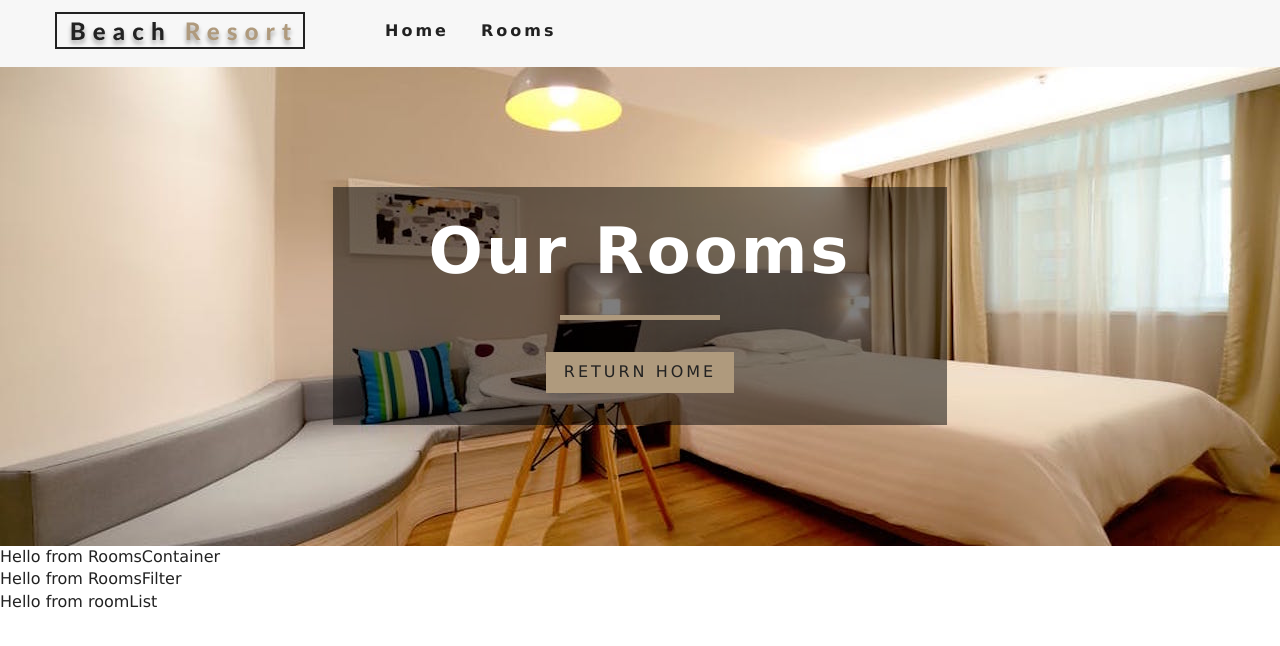
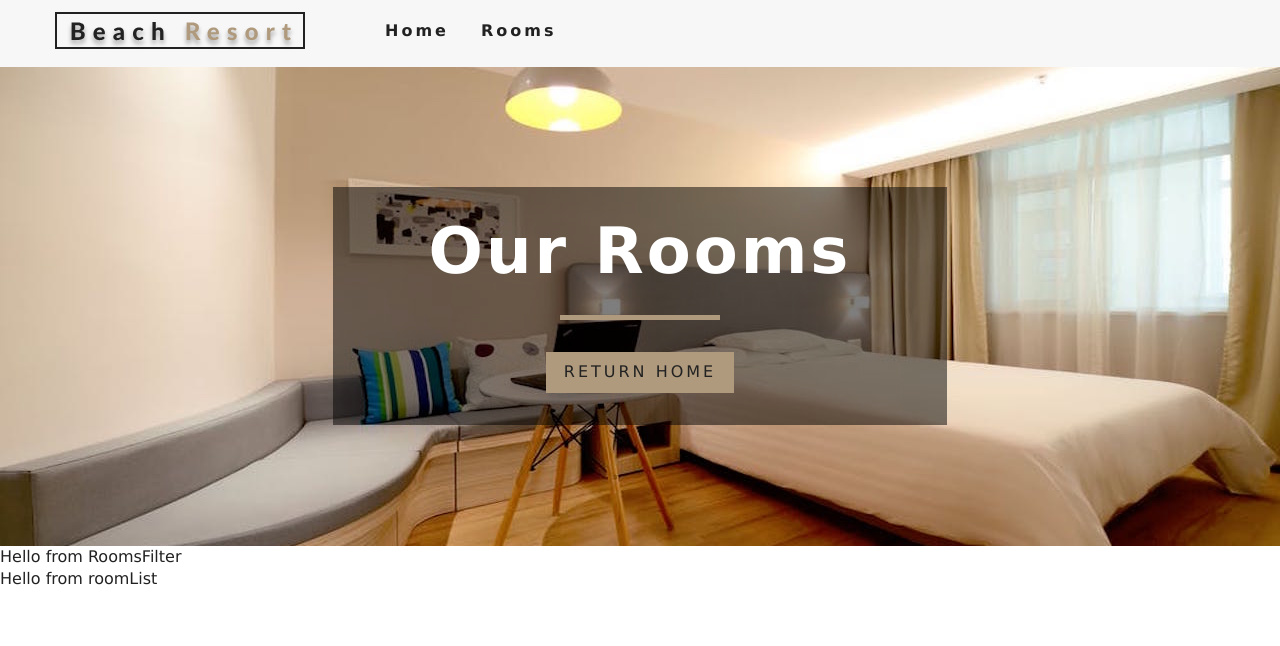
Before and after one commit to axtell5000/react-resort, a React (Create React App) app: page /rooms in a window 1280 px wide. Shown: the top 646 px of the page. Built offline with nearby package versions, Linux system fonts and the light colour scheme.

Commit message:
setting up context for the Rooms Container

```diff
--- a/src/components/RoomsContainer.js
+++ b/src/components/RoomsContainer.js
@@ -1,15 +1,29 @@
 import React from 'react';
 
+import { RoomConsumer } from '../context';
+import Loading from './Loading';
 import RoomsFilter from './RoomsFilter';
 import RoomsList from './RoomsList';
 
+// below is to show how to work with context in a functional component, one can also use a higher order component
 function RoomsContainer() {
 	return (
-		<div>
-			Hello from RoomsContainer
-			<RoomsFilter />
-			<RoomsList />
-		</div>
+		<RoomConsumer>
+			{value => {
+				const{loading, sortedRooms, rooms} = value;
+
+				if (loading) {
+					return <Loading />
+				}
+
+				return (
+					<>
+						<RoomsFilter rooms={rooms} />
+						<RoomsList rooms={sortedRooms} />
+					</>
+				);
+			}}
+		</RoomConsumer>
 	);
 }
 
```
